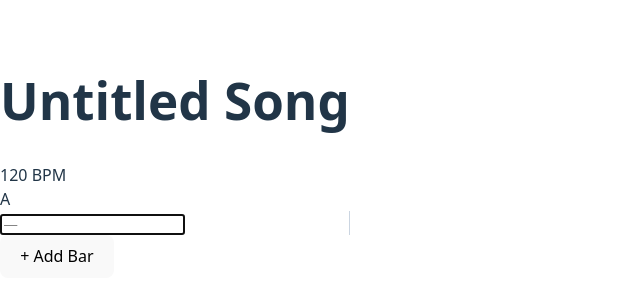
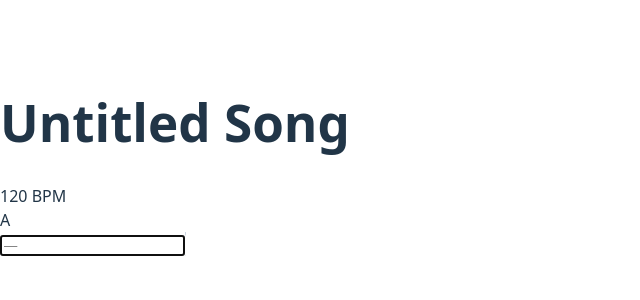
Before and after one commit to g-bacque/cifrado-club, a React (Vite) app: page / in a window 1280 px wide. Shown: the part 242-542 px from the top of the page, without its empty margins (0-640 px from the left). Built offline with nearby package versions, Linux system fonts and the light colour scheme; the HTML template or start-up script is replaced by a standard one.

Commit message:
nueva estructura

```diff
--- a/src/components/BarCell.css
+++ b/src/components/BarCell.css
@@ -1,7 +1,10 @@
+.bar-row {
+  display: flex;
+  flex-direction: row; /* horizontal */
+  gap: 8px; /* espacio entre BarCells */
+  flex-wrap: wrap; /* si se rompe la línea al alcanzar el ancho */
+}
 .bar-cell {
-  display: grid;
-  grid-template-columns: repeat(4, 60px); /* 4 chordBlocks por fila */
-  gap: 4px; /* separación entre chordBlocks */
-  border-right: 1px solid #cbd5e1; /* gris como en tailwind border-gray-400 */
+  border-right: 1px solid #cbd5e1;
   min-width: 60px;
 }
--- a/src/components/BarCell.tsx
+++ b/src/components/BarCell.tsx
@@ -1,15 +1,16 @@
-import React, { useRef, forwardRef } from "react";
+import React, { useRef, forwardRef, useEffect } from "react";
 import ChordBlock from "./ChordBlock";
 import "./BarCell.css";
 
-interface BarCellProps {
+export interface BarCellProps {
   barIndex: number;
   chordData: string[];
   barRefs: React.MutableRefObject<HTMLDivElement[]>;
+  createNextBar: () => void; // se llamará al presionar Enter en el último acorde
 }
 
 const BarCell = forwardRef<HTMLDivElement, BarCellProps>(
-  ({ barIndex, chordData, barRefs }, ref) => {
+  ({ barIndex, chordData, barRefs, createNextBar }, ref) => {
     const chordRefs = useRef<(HTMLInputElement | null)[]>([]);
 
     const focusChord = (idx: number) => {
@@ -18,13 +19,12 @@ const BarCell = forwardRef<HTMLDivElement, BarCellProps>(
       }
     };
 
-    const focusChordInOtherBar = (targetBarIndex: number, chordIndex: number) => {
-      const barDiv = barRefs.current[targetBarIndex];
-      if (!barDiv) return;
-
-      const inputs = barDiv.querySelectorAll<HTMLInputElement>("input");
-      if (inputs[chordIndex]) inputs[chordIndex].focus();
-    };
+    // Enfoca automáticamente el primer acorde de un nuevo BarCell
+    useEffect(() => {
+      if (chordRefs.current.length > 0) {
+        chordRefs.current[0]?.focus();
+      }
+    }, []);
 
     return (
       <div
@@ -41,12 +41,12 @@ const BarCell = forwardRef<HTMLDivElement, BarCellProps>(
             chord={chord}
             barIndex={barIndex}
             chordIndex={idx}
-            autoFocus={idx === chordData.length - 1}
+            autoFocus={idx === 0} // enfocamos el primer acorde del nuevo BarCell
             inputRef={(el) => (chordRefs.current[idx] = el)}
-            focusNext={() => focusChord(idx + 1)}
-            focusPrev={() => focusChord(idx - 1)}
-            focusUp={() => focusChordInOtherBar(barIndex - 1, idx)}
-            focusDown={() => focusChordInOtherBar(barIndex + 1, idx)}
+            onEnter={() => {
+              // Solo el último acorde del compás dispara la creación
+              if (idx === chordData.length - 1) createNextBar();
+            }}
           />
         ))}
       </div>
--- a/src/components/BarRow.tsx
+++ b/src/components/BarRow.tsx
@@ -15,33 +15,45 @@ const BarRow: React.FC<BarRowProps> = ({ sectionId }) => {
 
   const barRefs = useRef<HTMLDivElement[]>([]);
 
-  const addBar = () => {
+  const createNextBar = () => {
     if (!section) return;
-    const newBar = {
-      chords: [{ chord: "", duration: 1 }],
-    };
-    section.bars.push(newBar);
-    setProject({ ...project });
+
+    const newBar = { chords: [{ chord: "", duration: 1 }] };
+    const newBars = [...section.bars, newBar];
+
+    const newSection = { ...section, bars: newBars };
+    const newSections = project.sections.map((s) =>
+      s.id === sectionId ? newSection : s
+    );
+
+    setProject({ ...project, sections: newSections });
+
+    setTimeout(() => {
+      const lastBarIndex = newBars.length - 1;
+      const lastBarDiv = barRefs.current[lastBarIndex];
+      if (!lastBarDiv) return;
+
+      const input = lastBarDiv.querySelector<HTMLInputElement>("input");
+      input?.focus();
+    }, 0);
   };
 
   return (
     <div className="mb-2">
-      <div className="flex flex-col">
+<div className="bar-row flex flex-row gap-2">
   {section.bars.map((bar, barIndex) => (
 <BarCell
   key={barIndex}
   barIndex={barIndex}
-            chordData={bar.chords.map((c) => c.chord)}
+  chordData={bar.chords.map(c => c.chord)}
   barRefs={barRefs}
+  createNextBar={createNextBar} // <-- aquí antes tenías addBar, ahora es correcto
 />
+
   ))}
 </div>
-      <button
-        onClick={addBar}
-        className="mt-1 px-2 py-1 border rounded text-sm bg-gray-200 hover:bg-gray-300"
-      >
-        + Add Bar
-      </button>
+
+
     </div>
   );
 };
--- a/src/components/ChordBlock.tsx
+++ b/src/components/ChordBlock.tsx
@@ -8,10 +8,7 @@ interface Props {
   chordIndex: number;
   autoFocus?: boolean;
   inputRef?: (el: HTMLInputElement | null) => void;
-  focusNext?: () => void;
-  focusPrev?: () => void;
-  focusUp?: () => void;     // nuevo
-  focusDown?: () => void;   // nuevo
+  onEnter?: () => void; // callback al presionar Enter
 }
 
 const ChordBlock: React.FC<Props> = ({
@@ -20,10 +17,7 @@ const ChordBlock: React.FC<Props> = ({
   chordIndex,
   autoFocus,
   inputRef,
-  focusNext,
-  focusPrev,
-  focusUp,   // <-- aquí
-  focusDown, // <-- aquí
+  onEnter,
 }) => {
   const [value, setValue] = useState(chord);
   const [suggestions, setSuggestions] = useState<string[]>([]);
@@ -41,6 +35,7 @@ const ChordBlock: React.FC<Props> = ({
     if (autoFocus) internalRef.current?.focus();
   }, [autoFocus]);
 
+  // Pasamos la referencia hacia arriba
   useEffect(() => {
     if (inputRef) inputRef(internalRef.current);
   }, [inputRef]);
@@ -71,63 +66,14 @@ const ChordBlock: React.FC<Props> = ({
     setProject({ ...project });
   };
 
-  const addNewChordBlock = () => {
-    const section = project.sections.find((s) => s.id === currentSectionId);
-    if (!section) return;
-
-    const bar = section.bars[barIndex];
-    bar.chords.push({ chord: "", duration: 1 });
-    setProject({ ...project });
+  const handleKeyDown = (e: React.KeyboardEvent<HTMLInputElement>) => {
+    if (e.key === "Enter") {
+      e.preventDefault();
+      updateChord(value);
+      setShowDropdown(false); // cerramos dropdown antes de crear el nuevo BarCell
+      onEnter?.(); // avisamos a BarCell que cree el nuevo compás
+    }
   };
-
-const handleKeyDown = (e: React.KeyboardEvent<HTMLInputElement>) => {
-  if (e.key === "Enter") {
-    e.preventDefault();
-    updateChord(value);
-    setShowDropdown(false);
-
-    const section = project.sections.find((s) => s.id === currentSectionId);
-    if (!section) return;
-    const bar = section.bars[barIndex];
-
-    // Solo agregamos un nuevo ChordBlock si estamos en el último
-    if (chordIndex === bar.chords.length - 1) {
-      addNewChordBlock();
-      focusNext?.(); // enfoca el nuevo
-    }
-    return;
-  }
-
-  // Navegación dentro del dropdown
-  if (showDropdown) {
-    if (e.key === "ArrowDown") {
-      e.preventDefault();
-      setActiveIndex((prev) => (prev + 1 < suggestions.length ? prev + 1 : prev));
-    } else if (e.key === "ArrowUp") {
-      e.preventDefault();
-      setActiveIndex((prev) => (prev > 0 ? prev - 1 : 0));
-    } else if (e.key === "Escape") {
-      setShowDropdown(false);
-    }
-    return;
-  }
-
-  // Navegación entre ChordBlocks cuando no hay dropdown
-  if (e.key === "ArrowRight") {
-    e.preventDefault();
-    focusNext?.();
-  } else if (e.key === "ArrowLeft") {
-    e.preventDefault();
-    focusPrev?.();
-  } else if (e.key === "ArrowUp") {
-    e.preventDefault();
-    focusUp?.();
-  } else if (e.key === "ArrowDown") {
-    e.preventDefault();
-    focusDown?.();
-  }
-};
-
 
   const handleBlur = () => {
     updateChord(value);
```
Lines whose indentation alone changed are shown as unchanged.
